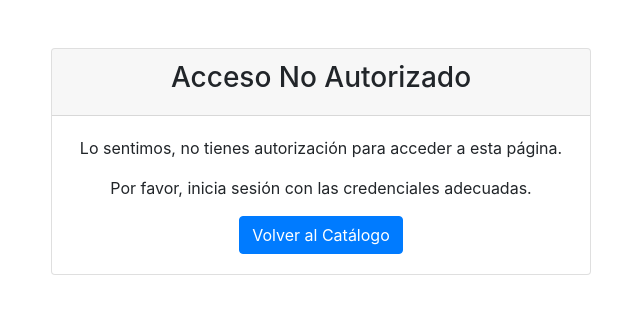
After one commit to Crisprogra/AppMusicPro, a Flask app: page /acceso-no-autorizado in a window 1280 px wide. The commit adds this page. Shown: the top 314 px of the page, without its empty margins (319-959 px from the left). Run offline with Flask 3, Linux system fonts and the light colour scheme; parts of the project's set-up code (start-up, migrations or seed data) failed here and were passed over; some libraries are stand-ins or nearby versions.

Commit message:
se proteje ruta de mantenedor y se agrega boton para acceder al mantenedor cuando el usuario es de tipo 1,2 o 3 junto con pagina de error

```diff
--- a/app.py
+++ b/app.py
@@ -15,6 +15,7 @@ from database import (
     add_producto,
     get_productos,
     obtener_nombre_usuario,
+    obtener_tipo_usuario,
     obtener_usuario_contraseña,
     update_producto,
     delete_producto,
@@ -32,6 +33,7 @@ import requests
 import random
 import string
 import re
+from functools import wraps
 
 # from transbank.webpay.webpay_plus.transaction import Transaction
 # from transbank.error.transbank_error import TransbankError
@@ -71,21 +73,44 @@ def mostrar_productos():
     carrito = session.get("carrito", {})
     nombre_usuario = session.get("usuario", "")
     monto_total = session.get("monto_total", "")
+    tipo_usuario = session.get("tipo_usuario", "")
     return render_template(
         "index.html",
         productos=productos,
         carrito=carrito,
         nombre_usuario=nombre_usuario,
         monto_total=monto_total,
+        tipo_usuario=tipo_usuario,
     )
 
 
 # Ruta para mostrar  catalogo al mantenedor
+def verificar_autorizacion(func):
+    @wraps(func)
+    def decorador(*args, **kwargs):
+        tipo_usuario = session.get("tipo_usuario")
+
+        if tipo_usuario not in [1, 2, 3]:
+            # Redirigir a una página de acceso no autorizado
+            return redirect(url_for("acceso_no_autorizado"))
+
+        return func(*args, **kwargs)
+
+    return decorador
+
+
 @app.route("/mantenedor")
+@verificar_autorizacion
 def mostrar_mantenedor():
     # Código para obtener la lista de productos para el mantenedor
     productos = get_productos()
     return render_template("mantenedor.html", productos=productos)
+
+
+@app.route("/acceso-no-autorizado")
+def acceso_no_autorizado():
+    # Página de acceso no autorizado
+    return render_template("acceso-no-autorizado.html")
 
 
 # Ruta para insertar un producto
@@ -360,9 +385,14 @@ def login():
         # Verificar las credenciales del usuario
         if password == stored_password:
             session["usuario"] = obtener_nombre_usuario(email)
+            session["tipo_usuario"] = obtener_tipo_usuario(email)
             # Redirigir a la vista mostrar_productos con el nombre de usuario como parámetro
             return redirect(
-                url_for("mostrar_productos", nombre_usuario=session["usuario"])
+                url_for(
+                    "mostrar_productos",
+                    nombre_usuario=session["usuario"],
+                    tipo_usuario=session["tipo_usuario"],
+                )
             )
         else:
             flash("Inicio de sesión fallido. Verifica tus credenciales.")
--- /dev/null
+++ b/templates/acceso-no-autorizado.html
@@ -0,0 +1,32 @@
+<!DOCTYPE html>
+<html lang="es">
+    <head>
+        <meta charset="UTF-8" />
+        <meta name="viewport" content="width=device-width, initial-scale=1.0" />
+        <title>No Autorizado</title>
+        <!-- Bootstrap CSS -->
+        <link rel="stylesheet" href="https://stackpath.bootstrapcdn.com/bootstrap/4.5.0/css/bootstrap.min.css" />
+    </head>
+    <body>
+        <div class="container">
+            <div class="row justify-content-center">
+                <div class="col-md-6 mt-5">
+                    <div class="card">
+                        <div class="card-header">
+                            <h3 class="text-center">Acceso No Autorizado</h3>
+                        </div>
+                        <div class="card-body">
+                            <p class="text-center">Lo sentimos, no tienes autorización para acceder a esta página.</p>
+                            <p class="text-center">Por favor, inicia sesión con las credenciales adecuadas.</p>
+                            <div class="text-center">
+                                <a href="{{ url_for('mostrar_productos') }}" class="btn btn-primary"
+                                    >Volver al Catálogo</a
+                                >
+                            </div>
+                        </div>
+                    </div>
+                </div>
+            </div>
+        </div>
+    </body>
+</html>
```
Also changed, not shown: database.py (+15 -0 lines), templates/index.html (+13 -3 lines).
